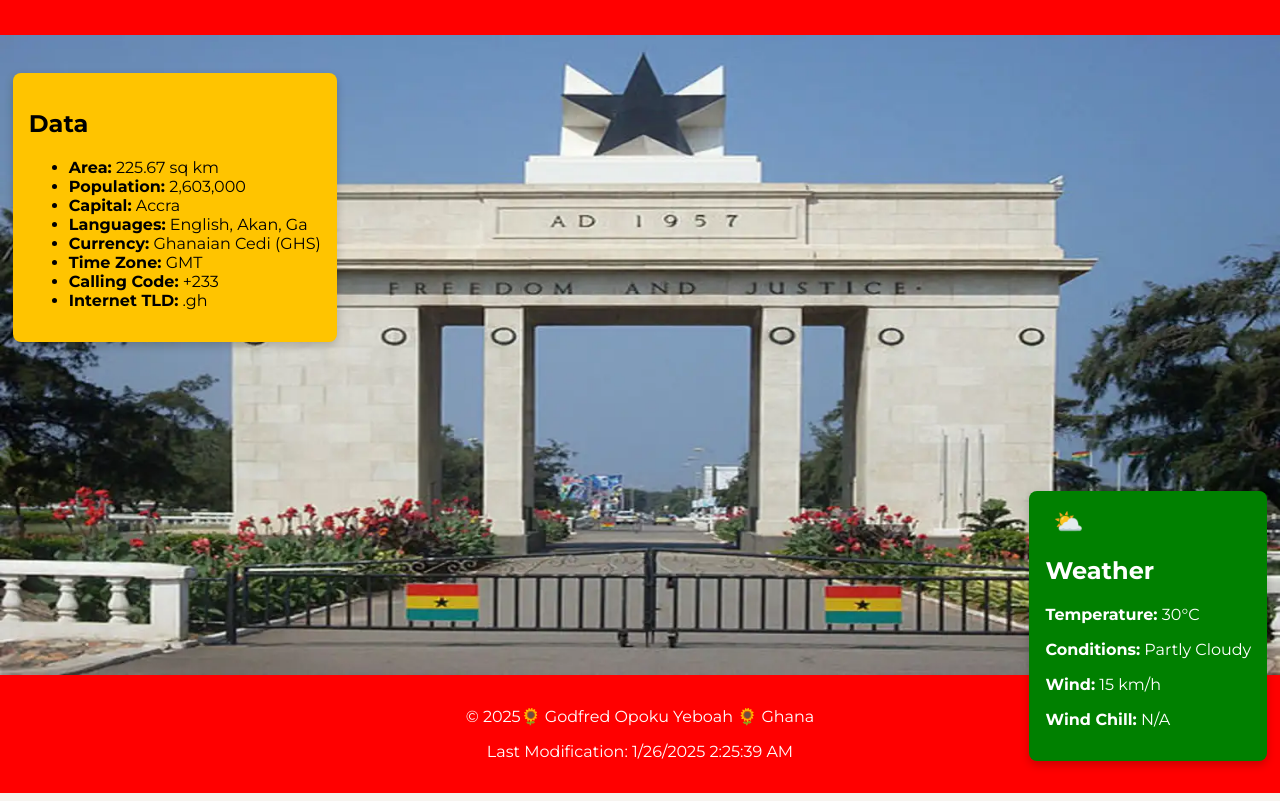
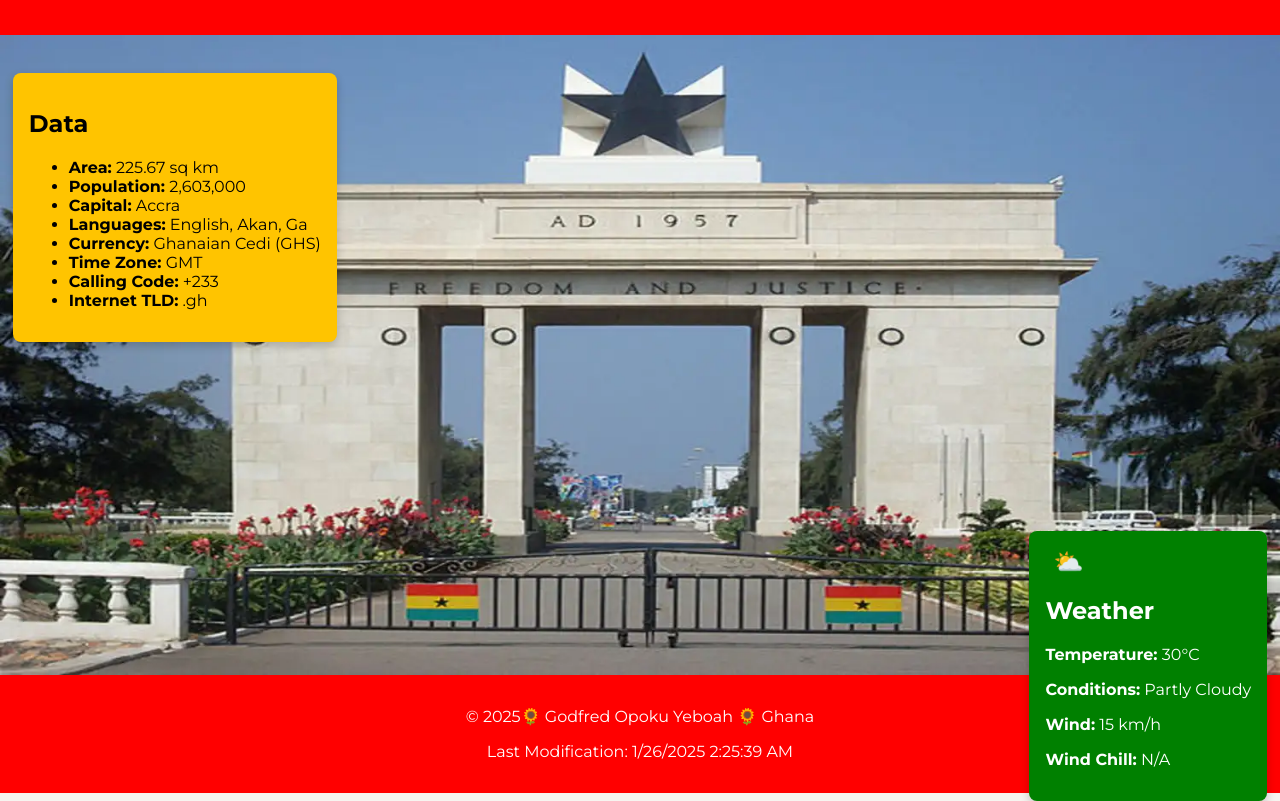
Before and after one commit to godfredyeboah/wdd131, a plain HTML site: page place.html in a window 1280 px wide. Shown: the part 79-880 px from the top of the page. Drawn offline with Linux system fonts and the light colour scheme; a web font is replaced by a local one.

Commit message:
place edite

```diff
--- a/styles/place.css
+++ b/styles/place.css
@@ -65,7 +65,7 @@
     padding: 1rem;
     border-radius: 8px;
     grid-area: weather;
-    bottom: -5%;
+    bottom: -10%;
     right: 1%;
   }
 
```
